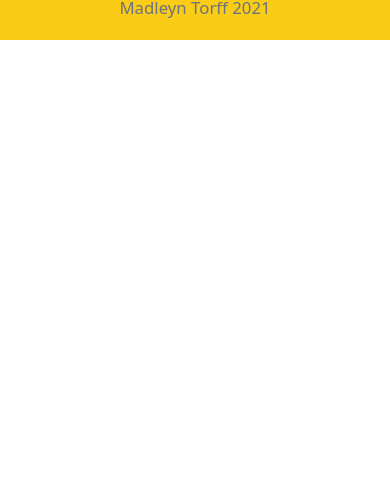
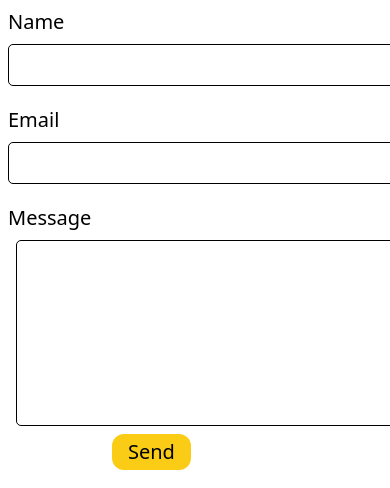
Before and after one commit to Abdizamadgithub/Portfolio, a plain HTML site: page index.html in a window 390 px wide. Shown: the part 2724-3212 px from the top of the page. Before the commit the page ends 2764 px from the top, so only its background shows below. Drawn offline with nearby package versions, Linux system fonts and the light colour scheme.

Commit message:
Contact Responsive

```diff
--- a/index.html
+++ b/index.html
@@ -112,6 +112,26 @@
 
         <!--Contact-->
 
+        <div>
+            <h1 class="text-center  text-2xl font-semibold mt-2">Contact Us</h1>
+            <div class="sm:ml-80 mt-7 ml-2">
+                <label class="text-xl ">Name</label> <br>
+                <input type="text" class="sm:px-32 px-20 py-2 mt-2 rounded-[5px] border border-black">
+            </div>
+            <div class="sm:ml-80 mt-5 ml-2">
+                <label class="text-xl ">Email</label> <br>
+                <input type="text" class="sm:px-32 px-20 py-2 mt-2 rounded-[5px] border border-black">
+            </div>
+            <div class="sm:ml-80 mt-5 ml-2">
+                <label class="text-xl ">Message</label> <br>
+                <input type="textarea" class="sm:px-32 px-20 py-20 mt-2 ml-2 rounded-[5px] border border-black">
+            </div>
+
+            <div>
+                <button class="px-4 py-1 text-xl bg-yellow-400 rounded-xl sm:ml-80 ml-28 mt-2">Send</button>
+            </div>
+
+        </div>
 
 
 
```
